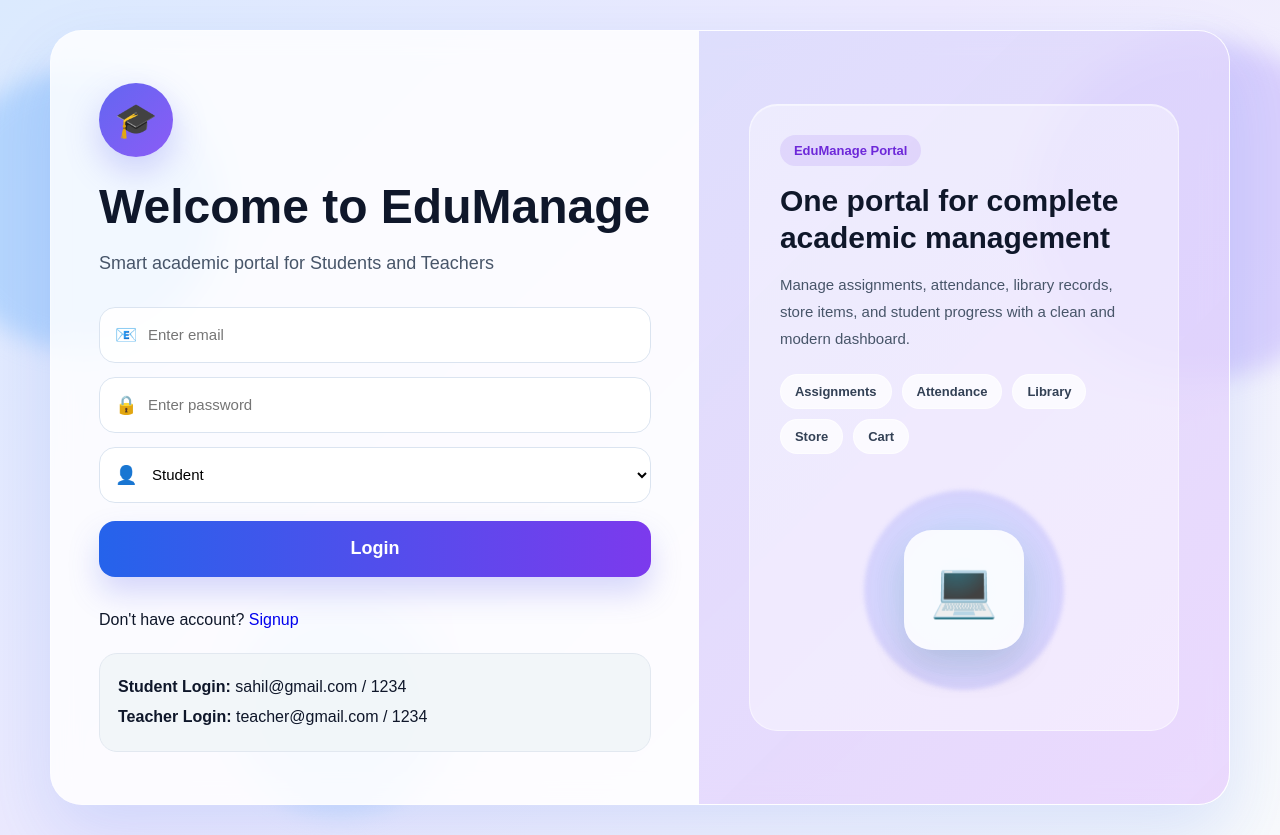
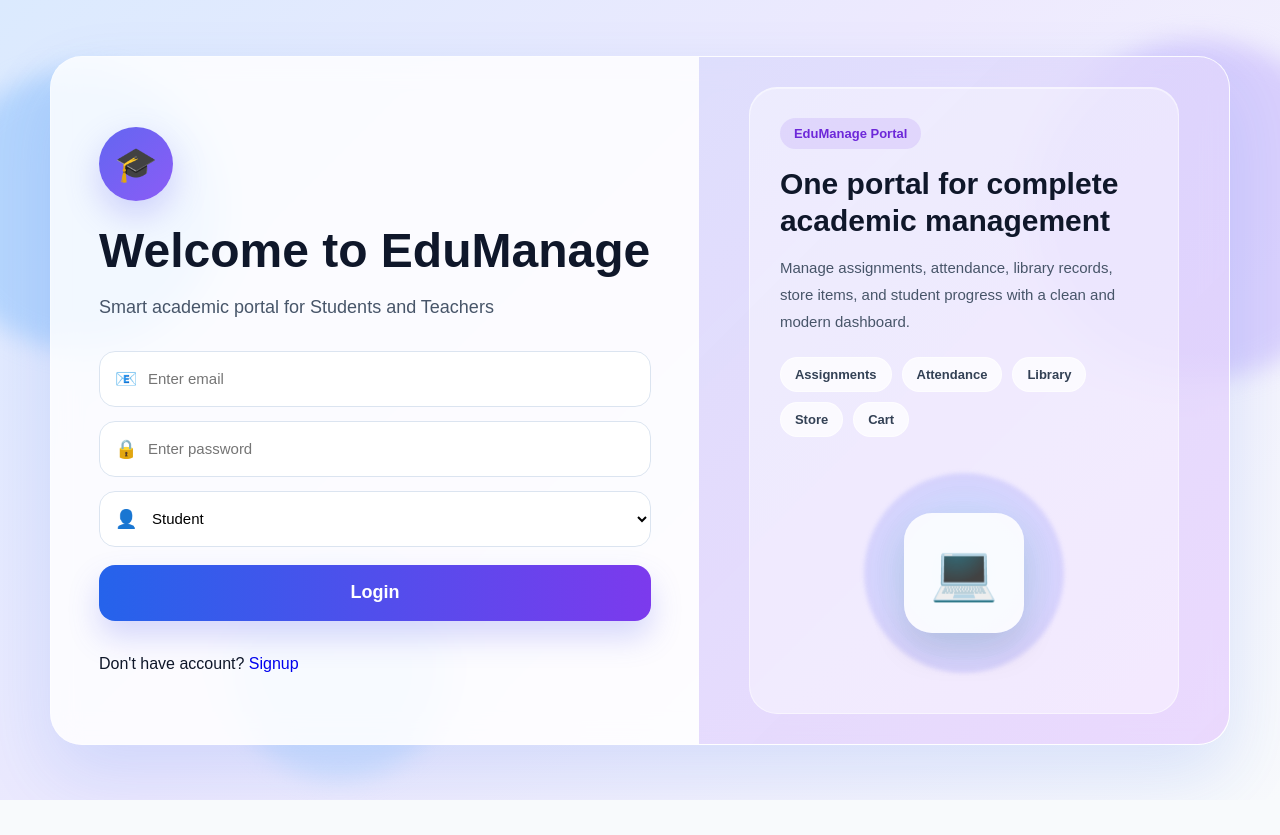
Before and after one commit to sahilchoudhary722/educationPortal, a React (Vite) app in the folder frontend/: page /login in a window 1280 px wide. After the commit the page ends 800 px from the top, so only its background shows below. Built offline with nearby package versions, Linux system fonts and the light colour scheme; no server answers.

Commit message:
updated project before deployment

```diff
--- a/frontend/src/pages/Login.jsx
+++ b/frontend/src/pages/Login.jsx
@@ -106,15 +106,6 @@ function Login() {
             </form>
 
             {error && <p className="login-error">{error}</p>}
-
-            <div className="login-demo-box">
-              <p>
-                <strong>Student Login:</strong> sahil@gmail.com / 1234
-              </p>
-              <p>
-                <strong>Teacher Login:</strong> teacher@gmail.com / 1234
-              </p>
-            </div>
           </div>
 
           <div className="login-right">
```
